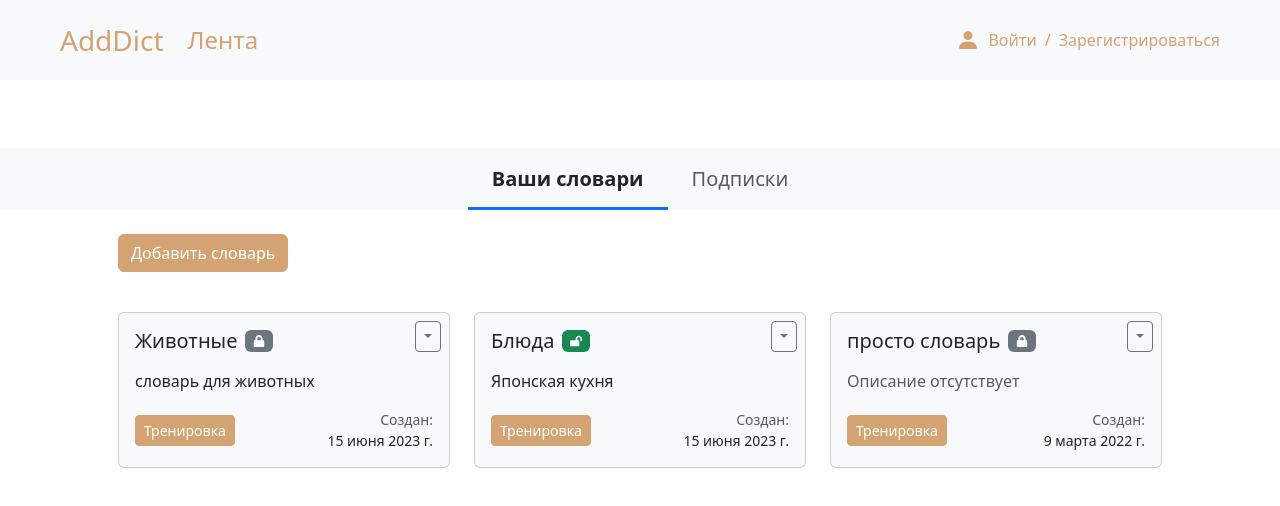
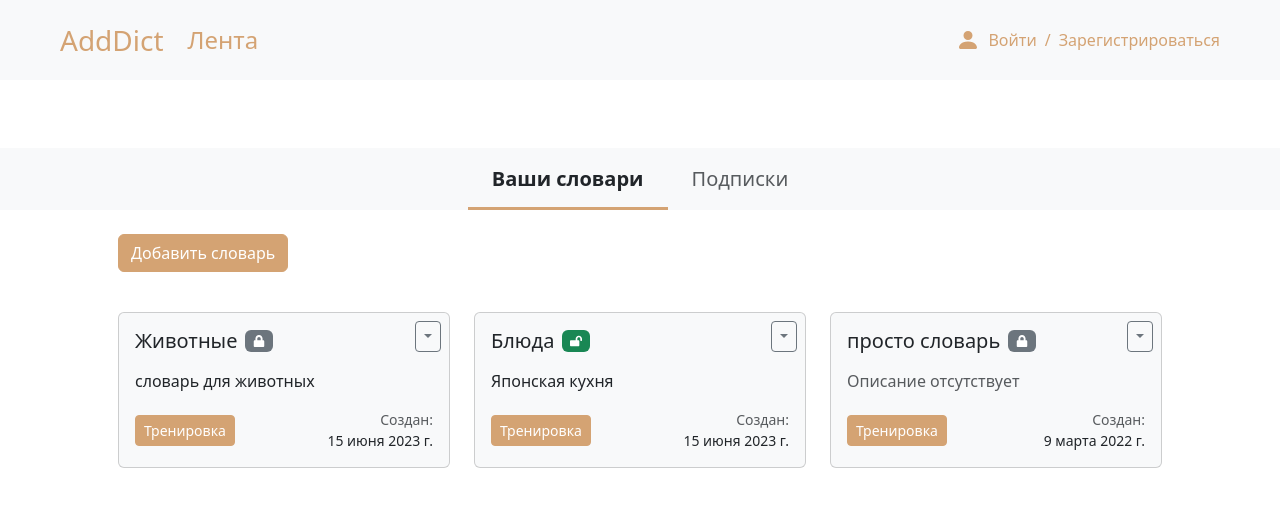
Before and after one commit to chup1kq/adddict_front, a React (Create React App) app: page /account in a window 1280 px wide. Shown: the top 506 px of the page. Built offline with nearby package versions, Linux system fonts and the light colour scheme.

Commit message:
fixed underline color

```diff
--- a/src/pages/User.jsx
+++ b/src/pages/User.jsx
@@ -133,14 +133,16 @@ export const User = () => {
 
                         {/* Анимированное подчёркивание */}
                         <div
-                            className="position-absolute bottom-0 bg-primary"
+                            className="position-absolute bottom-0"
                             style={{
                                 height: '3px',
                                 width: `${underlineStyle.width}px`,
                                 left: `${underlineStyle.left}px`,
+                                backgroundColor: '#d4a373',
                                 transition: 'all 0.3s ease-in-out'
                             }}
                         />
+
                     </div>
                 </div>
             </div>
```
